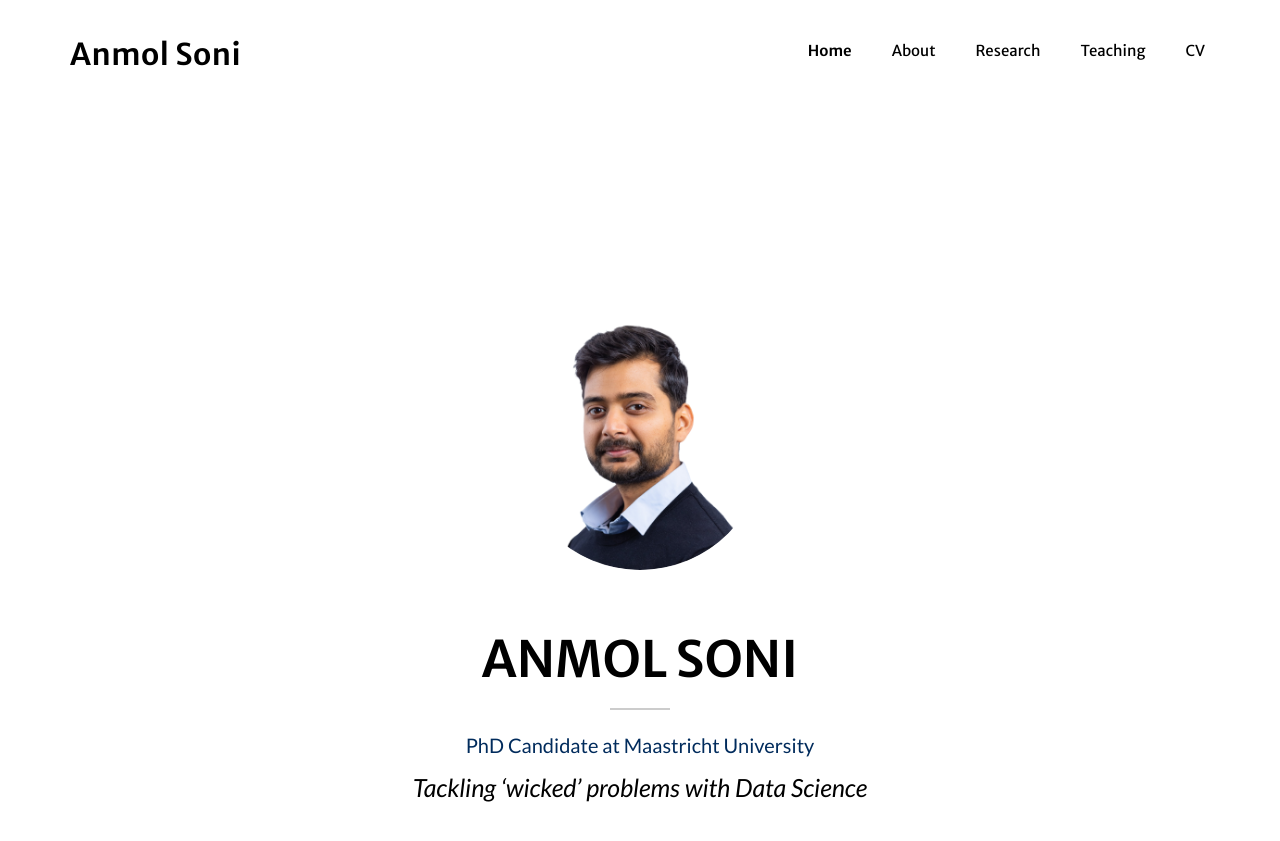
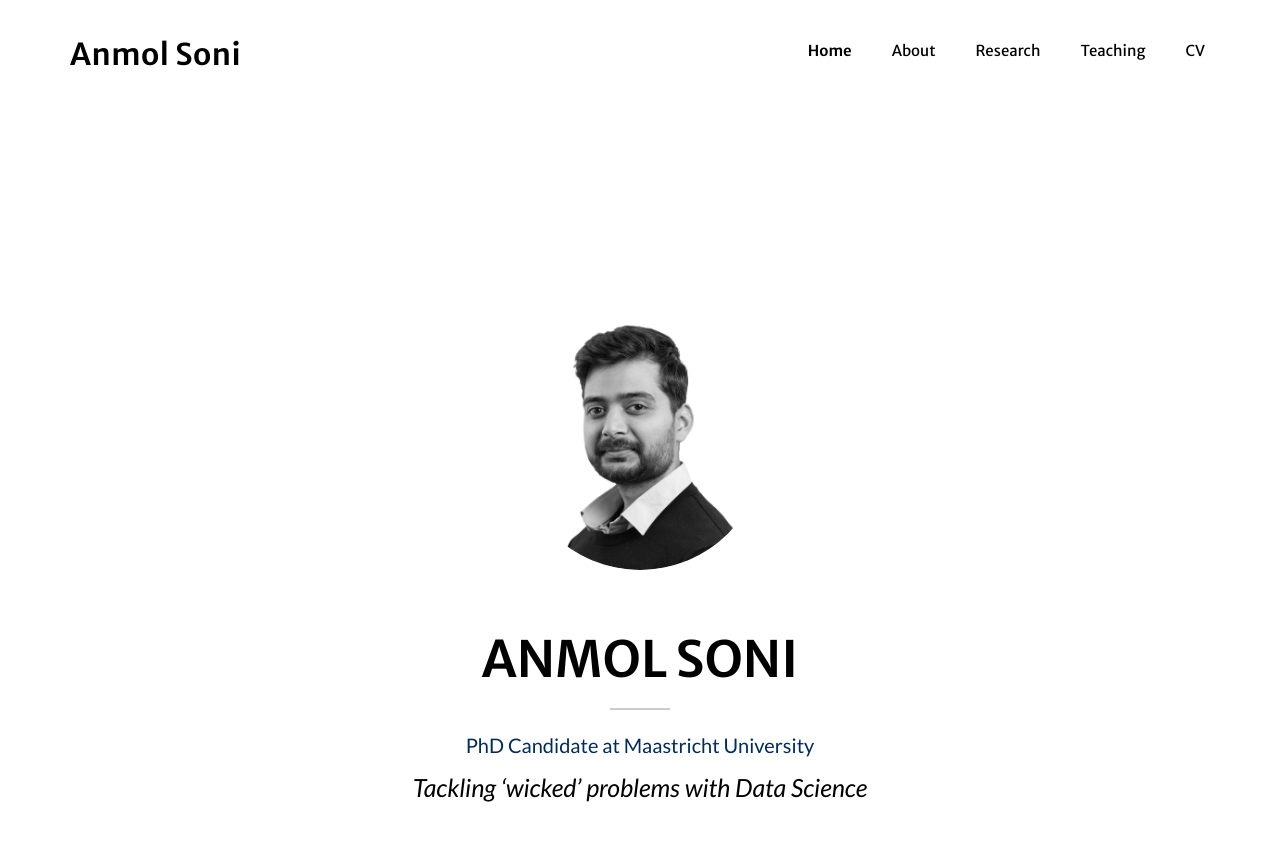
Before and after one commit to SoniAnmol/SoniAnmol.github.io, a Jekyll site: the page built from _posts/2022-09-27-msc_thesis.markdown, in a window 1280 px wide and 900 px high. Shown: the top 841 px of the window. Built offline with Jekyll 4.4.1, drawn with Linux system fonts in a browser that asks for light colours; some web fonts are replaced.

Commit message:
updated header

```diff
--- a/_includes/css/main.css
+++ b/_includes/css/main.css
@@ -507,7 +507,6 @@
 
 
 
-
 /* Debug: temporarily add this
 * {
     outline: 1px solid rgba(255, 0, 0, 0.2);
--- a/_includes/header.html
+++ b/_includes/header.html
@@ -1,9 +1,18 @@
+<!-- Mobile-only Hamburger -->
+<div class="visible-xs visible-sm text-end px-3 py-2">
+  <button type="button" class="navbar-toggle" data-toggle="collapse" data-target="#navbar">
+    <span class="icon-bar"></span>
+    <span class="icon-bar"></span>
+    <span class="icon-bar"></span>
+  </button>
+</div>
+
 <!-- Header -->
 <header>
   <div class="container">
     <div class="row justify-content-center">
       <div class="col-lg-12 text-center">
-        <img class="img-responsive mb-3" src="img/profile.png" alt="profile-pic" style="width: 250px; border-radius: 100%;" />
+        <img class="img-responsive mb-3" src="img/profile-bw.png" alt="profile-pic" style="width: 250px; border-radius: 100%;" />
         <br>
         <div class="intro-text">
           <h1 class="name mb-2">{{ site.title }}</h1>
```
Also changed, not shown: img/profile-bw.png (added).
